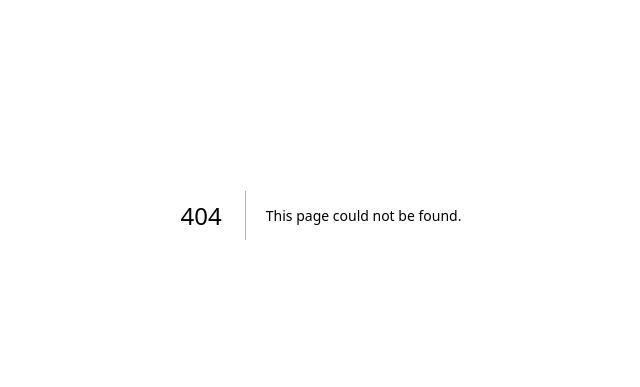
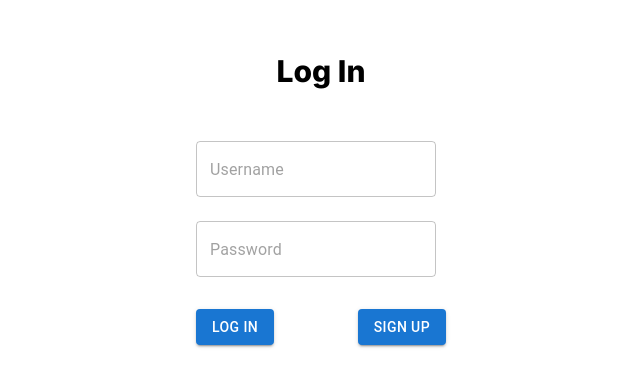
Before and after one commit to rchrisarevalo/pantry-tracker-headstarter-week-2, a Next.js app: page /login in a window 1280 px wide. Before the commit this address had no page. Shown: the part 185-572 px from the top of the page, without its empty margins (319-959 px from the left). Built offline with nearby package versions, Linux system fonts and the light colour scheme.

Commit message:
Pushing current changes

```diff
--- a/app/components/Nav.tsx
+++ b/app/components/Nav.tsx
@@ -1,16 +1,14 @@
+import Link from "next/link";
 import React from "react";
 
 const Nav = () => {
     return (
-        <nav className="grid grid-cols-2 fixed top-0 w-full items-center justify-center pt-3 pb-3 text-black">
-            <ul className="flex flex-row space-x-6">
-                <li className="p-4 pr-5 pl-5">Home</li>
-                <li className="p-4 pr-5 pl-5">About</li>
-                <li className="p-4 pr-5 pl-5">FAQ</li>
+        <nav className="grid grid-cols-2 fixed top-0 w-full pt-3 pb-3 text-black">
+            <ul className="flex flex-row justify-start space-x-6">
             </ul>
             <ul className="flex flex-row justify-end space-x-6">
-                <li className="p-4 pr-5 pl-5">Sign In</li>
-                <li className="p-4 pr-5 pl-5">Sign Up</li>
+                <li className="p-4 pr-5 pl-5"><Link href="/login">Sign In</Link></li>
+                <li className="p-4 pr-5 pl-5"><Link href="/signup">Sign Up</Link></li>
             </ul>
         </nav>
     )
--- a/app/fake_route/layout.tsx
+++ /dev/null
@@ -1,13 +0,0 @@
-interface FakeRouteLayout {
-    children: React.ReactNode
-}
-
-const FakeLayout: React.FC<FakeRouteLayout> = ({children}) => {
-    return (
-        <div className="fake-layout">
-            {children}
-        </div>
-    )
-}
-
-export default FakeLayout;
--- a/app/fake_route/page.tsx
+++ /dev/null
@@ -1,7 +0,0 @@
-export default function Fake() {
-    return (
-        <div className="flex flex-col text-5xl justify-between align-middle">
-            <h1>This is a fake route page</h1>
-        </div>
-    )
-}
--- /dev/null
+++ b/app/login/layout.tsx
@@ -0,0 +1,13 @@
+interface LoginLayoutProps {
+    children: React.ReactNode
+}
+
+const LoginLayout: React.FC<LoginLayoutProps> = ({children}) => {
+    return (
+        <div className="min-h-screen flex flex-row justify-center items-center space-y-5 bg-white">
+            {children}
+        </div>
+    )
+}
+
+export default LoginLayout;
--- /dev/null
+++ b/app/login/page.tsx
@@ -0,0 +1,67 @@
+'use client'
+import { Box, FormControl, InputLabel, Input, Button, TextField } from '@mui/material'
+import React, { useEffect, useState } from 'react'
+
+type Credentials = {
+    username: string,
+    password: string
+}
+
+const Login = () => {
+
+    const [form, setForm] = useState<Credentials>({
+        username: "",
+        password: ""
+    })
+
+    const handleSubmission = (e: React.FormEvent<HTMLFormElement>) => {
+        e.preventDefault()
+
+        console.log("This form was submitted!")
+    }
+
+    const handleFormChange = (e: React.ChangeEvent<HTMLInputElement | HTMLTextAreaElement>) => {
+        setForm({...form, [e.target.name]: e.target.value})
+    }
+
+    return (
+        <Box
+            height={500}
+            width={500}
+            display="flex"
+            flexDirection={"column"}
+            justifyContent={"center"}
+            alignItems={"center"}
+            color={"black"}
+            gap={4}
+            p={2}
+            className="space-y-5 rounded-2xl"
+        >
+            <h1 className="font-extrabold text-3xl">Log In</h1>
+            <form onSubmit={handleSubmission}>
+                <FormControl className="w-60">
+                    <FormControl>
+                        <TextField required placeholder="Username" id="username-input" name="username" onChange={handleFormChange} />
+                    </FormControl>
+                    <br></br>
+                    <FormControl>
+                        <TextField required placeholder="Password" type="password" name="password" onChange={handleFormChange} id="password-input" />
+                    </FormControl>
+                </FormControl>
+                <Box
+                    height={100}
+                    width={250}
+                    display={"flex"}
+                    flexDirection={"row"}
+                    justifyContent={"space-between"}
+                    alignItems={"center"}
+                >
+                    <Button variant="contained" type="submit" className="p-3 pl-6 pr-6 bg-black rounded-3xl">Log In</Button>
+                    <Button variant="contained" className="p-3 pl-6 pr-6 bg-black rounded-3xl">Sign Up</Button>
+                </Box>
+            </form>
+        </Box>
+    )
+}
+
+export default Login
--- a/app/page.tsx
+++ b/app/page.tsx
@@ -11,13 +11,13 @@ export default function Home() {
           <i className="ml-5 mr-5">This app will help you keep track of the number of items you store in your pantry.</i>
         </div>
         <form className="flex flex-col justify-center text-black space-y-5 p-10">
-          <label className=" text-left">Enter your item:</label>
+          <label className="text-left">Enter your item:</label>
           <input className="p-3 rounded-sm border-b-2 border-b-black"></input>
           <label className="text-left">How much are you going to store?</label>
           <input className="p-3 rounded-sm border-b-2 border-b-black" type="number"></input>
           <div className="flex flex-row items-center justify-center space-x-10">
-            <Button variant="contained" className="p-3 pl-6 pr-6">Add Item</Button>
-            <Button variant="contained" className="p-3 pl-6 pr-6">Remove Item</Button>
+            <Button variant="contained" className="p-3 pl-6 pr-6 bg-black rounded-3xl">Add Item</Button>
+            <Button variant="contained" className="p-3 pl-6 pr-6 bg-black rounded-3xl">Remove Item</Button>
           </div>
         </form>
       </div>
```
